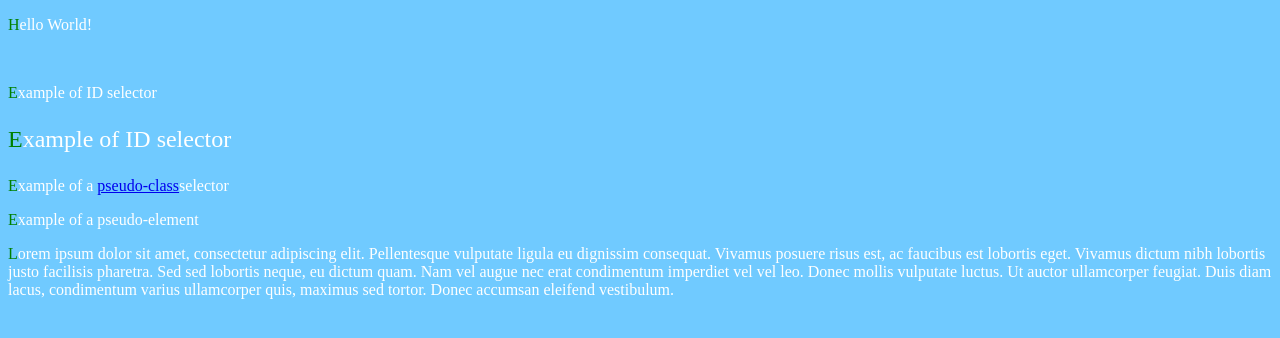
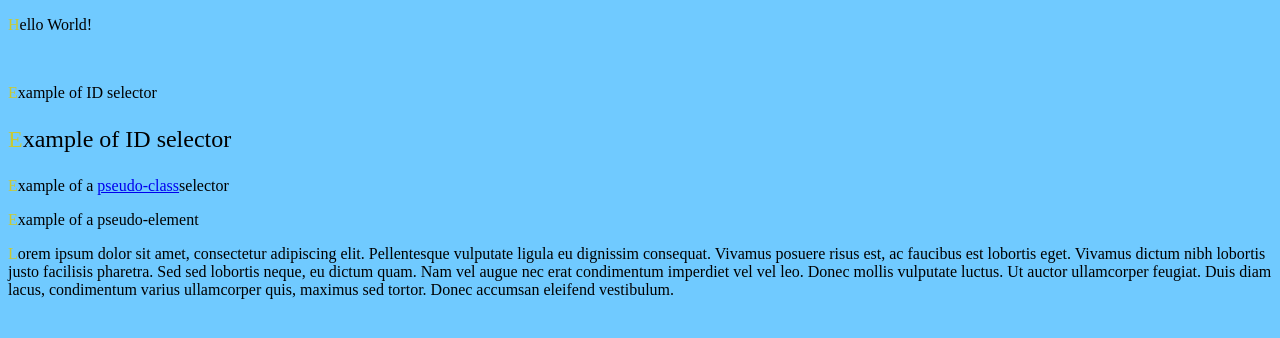
Before and after one commit to Lcoderloc454/COMP001B.LectureActivity1, a plain HTML site: page index.html in a window 1280 px wide. Drawn offline with Linux system fonts and the light colour scheme.

Commit message:
Error fixes changes and complete result and some changes

```diff
--- a/main.css
+++ b/main.css
@@ -5,13 +5,13 @@ body {
 
 /* styling the paragraph element */
 p {
-    color: white;
+    color: black;
 }
 /* test */
 
 /* styling using id selector */
 #example-of-id {
-    font-weight: 400px;
+    font-weight: 400;
 }
 
 /* styling using class selector */
@@ -21,11 +21,11 @@ p {
 
 /* styling using pseudo-class */
 a:hover {
-    color: orange;
+    color: rgba(255, 0, 140, 0.63);
 }
 
 /* styling using pseudo-element */
 p::first-letter {
-    font-weight: 500px;
-    color: green;
+    font-weight: 500;
+    color: rgba(214, 201, 20, 0.877);
 }
```
